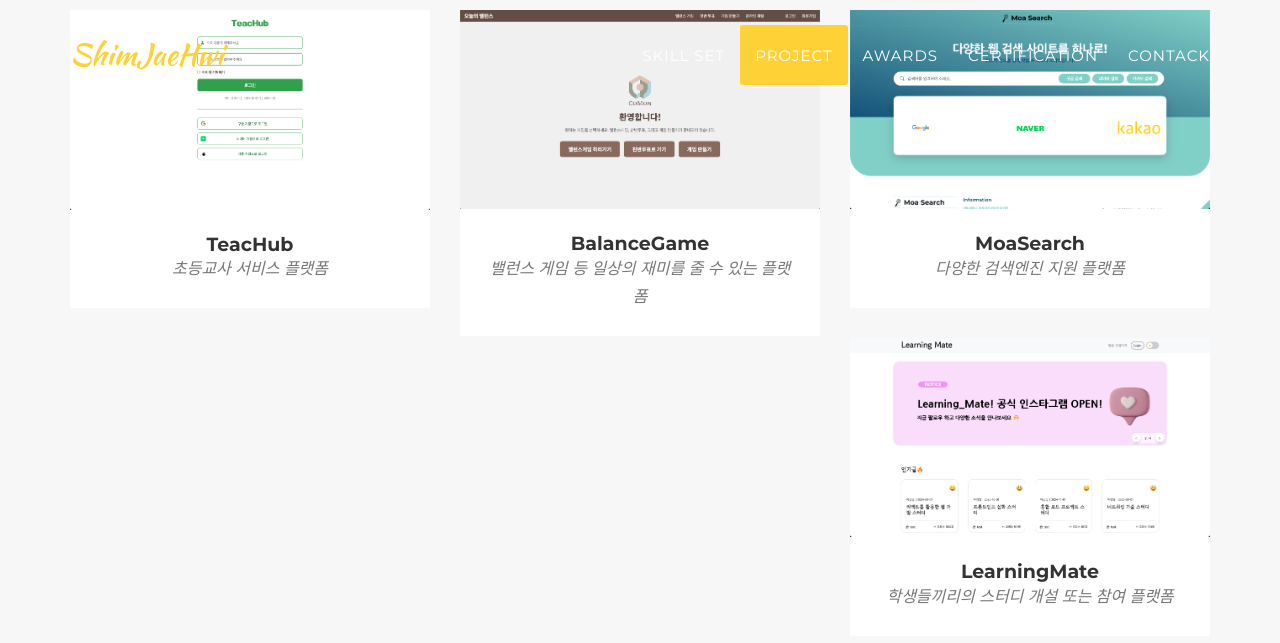
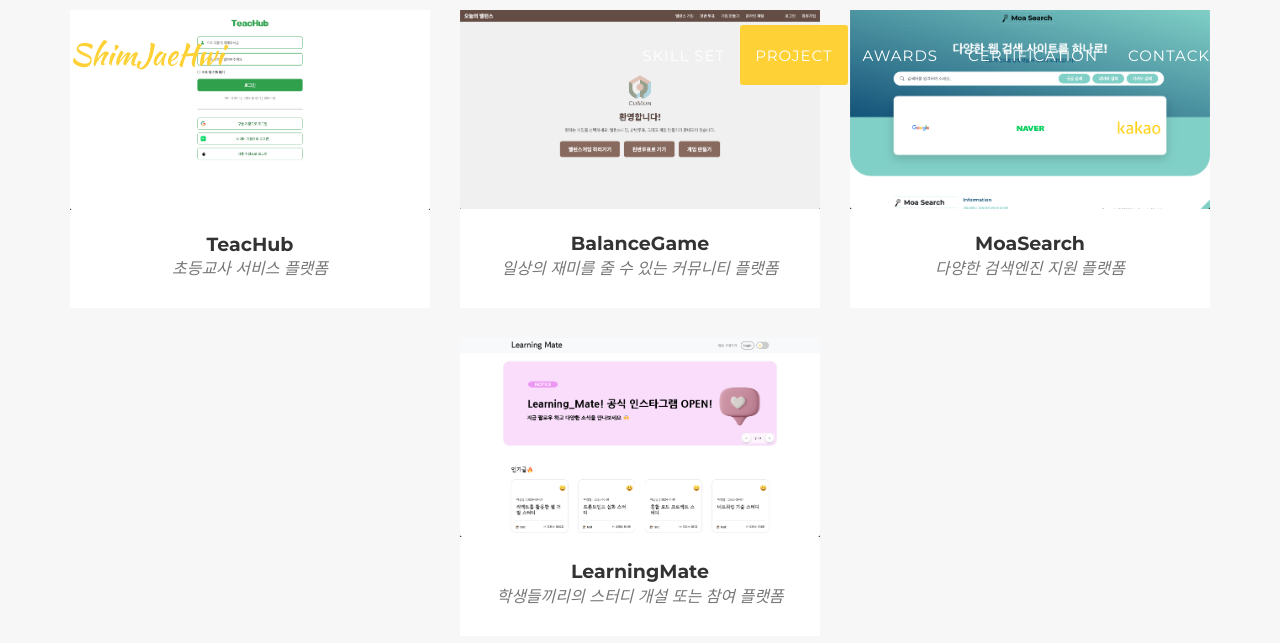
Before and after one commit to Jh214/JH214.github.io, a Jekyll site: the page built from index.html, in a window 1280 px wide and 900 px high, scrolled down 1835 px. Shown: the top 643 px of the window. Built offline with Jekyll 4.4.1, drawn with Linux system fonts in a browser that asks for light colours; some web fonts are replaced; a script that is not in the unit is left out; the list of posts is cut into pages by our own code.

Commit message:
밸런스게임 서브제목 변경

```diff
--- a/_posts/2014-07-17-project-2.markdown
+++ b/_posts/2014-07-17-project-2.markdown
@@ -1,6 +1,6 @@
 ---
 title: BalanceGame
-subtitle: 밸런스 게임 등 일상의 재미를 줄 수 있는 플랫폼
+subtitle: 일상의 재미를 줄 수 있는 커뮤니티 플랫폼
 layout: default
 modal-id: 2
 date: 2024-11-01
```
Also changed, not shown: 1 other file.
